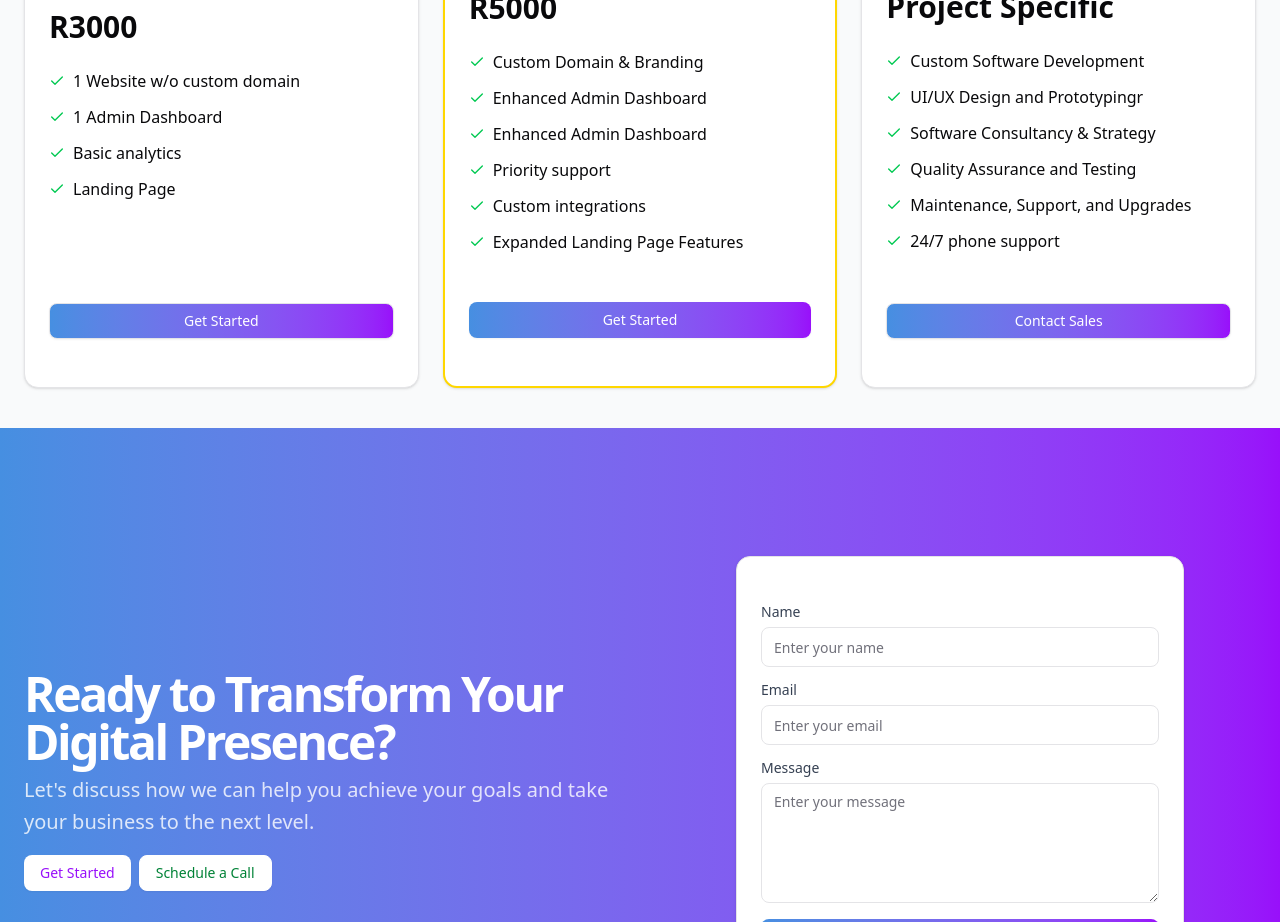
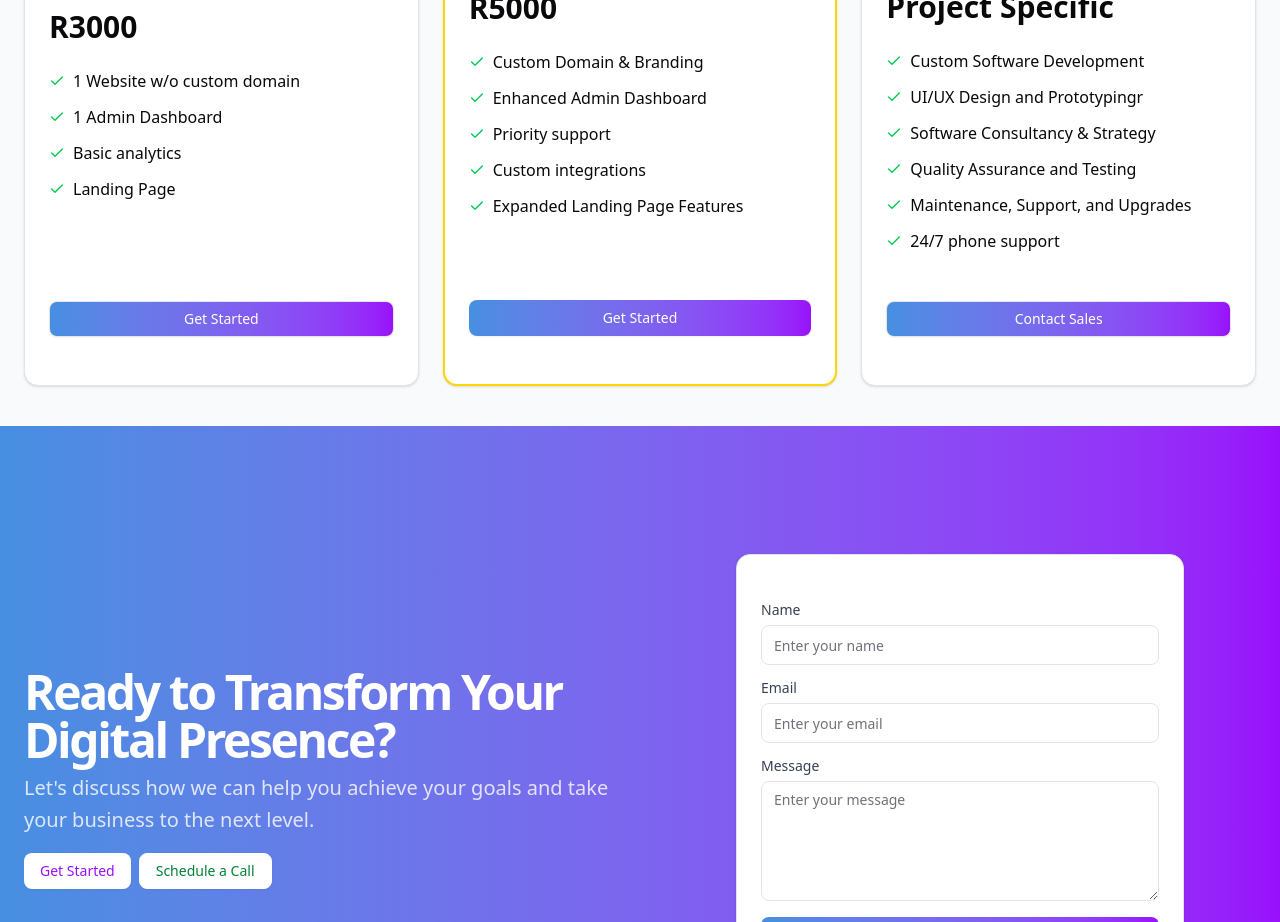
Before and after one commit to NumNine9/tanga, a Next.js app: page / in a window 1280 px wide. Shown: the part 4760-5682 px from the top of the page. Built offline with nearby package versions, Linux system fonts and the light colour scheme.

Commit message:
Duplicate offers on Pro Tier

```diff
--- a/src/components/PricingSection.tsx
+++ b/src/components/PricingSection.tsx
@@ -77,10 +77,6 @@ export default function PricingSection() {
                 </li>
                 <li className="flex items-center">
                   <Check className="mr-2 h-4 w-4 text-green-500" />
-                  <span>Enhanced Admin Dashboard</span>
-                </li>
-                <li className="flex items-center">
-                  <Check className="mr-2 h-4 w-4 text-green-500" />
                   <span>Priority support</span>
                 </li>
                 <li className="flex items-center">
```
